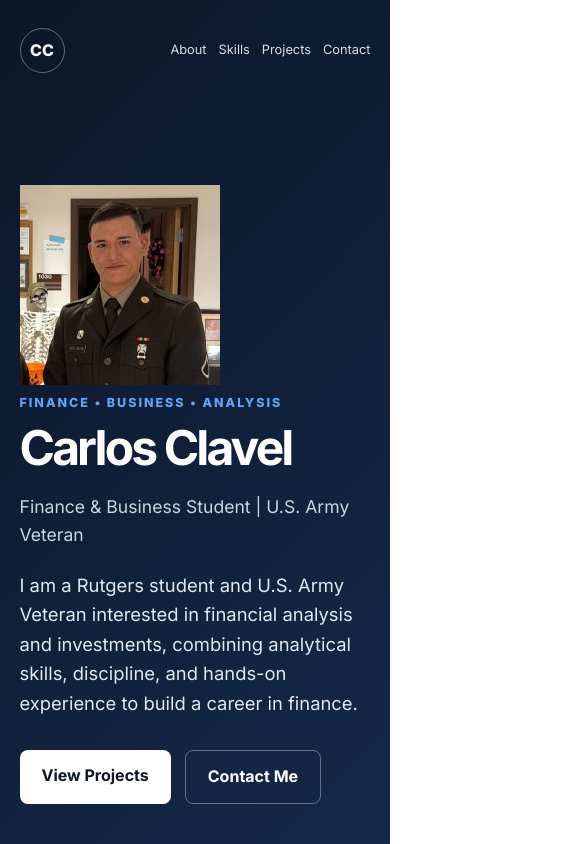
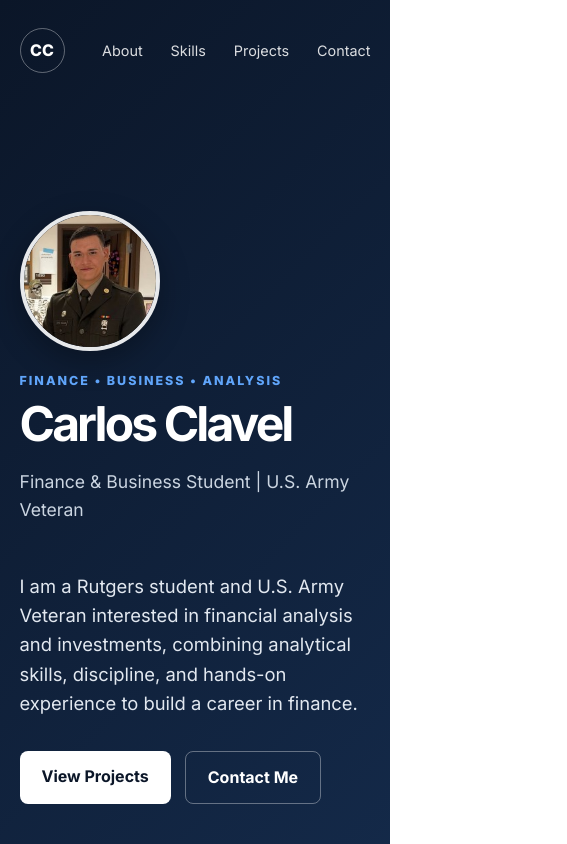
Before and after one commit to CarlosClavelCallejas/CarlosClavelCallejas.github.io, a plain HTML site: page index.html in a window 390 px wide. Shown: the top 844 px of the page, 567 px wide, since content can reach past the window. Drawn offline with Linux system fonts and the light colour scheme.

Commit message:
Update index.html

```diff
--- a/index.html
+++ b/index.html
@@ -286,32 +286,45 @@
             font-size: .85rem;
         }
 
-        /* MOBILE */
+        /* PHOTO NEXT TO NAME */
 
-        @media (max-width: 750px) {
+.hero-intro {
+    display: flex;
+    align-items: center;
+    gap: 35px;
+    margin-bottom: 25px;
+}
 
-            .nav-links {
-                gap: 12px;
-                font-size: .8rem;
-            }
+.profile-photo {
+    width: 180px;
+    height: 180px;
+    object-fit: cover;
+    border-radius: 50%;
+    border: 4px solid rgba(255, 255, 255, 0.9);
+    box-shadow: 0 10px 30px rgba(0, 0, 0, 0.3);
+    flex-shrink: 0;
+}
 
-            .hero-content {
-                padding-top: 10vh;
-            }
+.hero-text h1 {
+    margin-top: 10px;
+}
 
-            .skills-grid,
-            .projects-grid {
-                grid-template-columns: 1fr;
-            }
+/* MOBILE */
 
-            .section {
-                padding: 70px 0;
-            }
+@media (max-width: 750px) {
 
-            .footer-content {
-                flex-direction: column;
-            }
-        }
+    .hero-intro {
+        flex-direction: column;
+        align-items: flex-start;
+        gap: 20px;
+    }
+
+    .profile-photo {
+        width: 140px;
+        height: 140px;
+    }
+
+}
     </style>
 </head>
 
```
